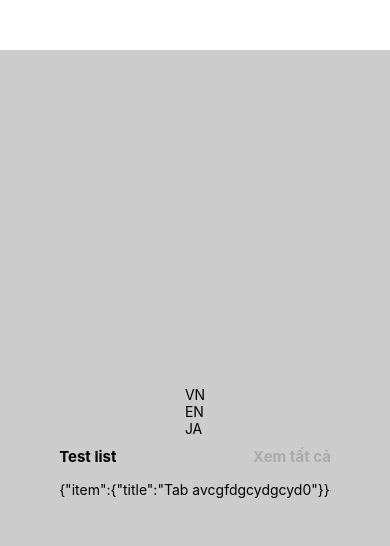
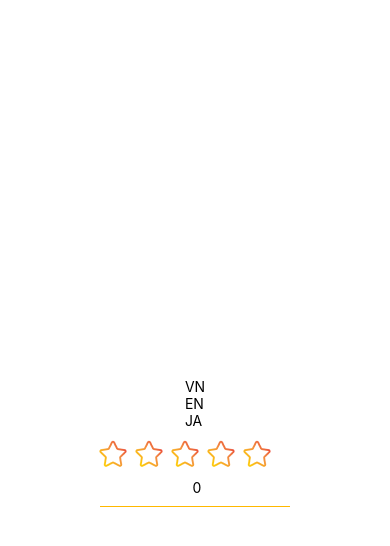
Before and after one commit to langgomxike/app.langgomedu, a React Native app: screen / in a window 390 px wide. Shown: the top 546 px of the page. Built offline with nearby package versions, Linux system fonts and the light colour scheme.

Commit message:
create H Line, Rating component, just create Calendar component file, create ColorConfig

```diff
--- a/App.tsx
+++ b/App.tsx
@@ -11,12 +11,16 @@ import {
   LanguageType,
 } from "./src/configs/LanguageConfig";
 
+//
+import Rating from "./src/views/components/Rating";
+import HLine, {HLineType} from "./src/views/components/HLine";
+
 export default function App() {
   const tabs: Array<TabItem> = [];
 
   for (let i = 0; i < 2; i++) {
     const element: TabItem = {
-      title: "Tab avcgfdgcydgcyd" + i,
+      title: "Tab heloo" + i,
       view: () => <Text>{i}</Text>,
     };
 
@@ -27,6 +31,7 @@ export default function App() {
 
   // states
   const [language, setLanguage] = useState<LanguageType>(languages.VN);
+  const [rating, setRating] = useState(0);
 
   //handlers
   const setLanguageContext = useCallback((language: Languages) => {
@@ -45,6 +50,11 @@ export default function App() {
     }
   }, []);
 
+  const handleRatingChange = (newRating : number) =>{
+    setRating(newRating)
+  }
+
+  //Return View
   return (
     <LanguageContext.Provider
       value={{ language: language, setLanguage: setLanguageContext }}
@@ -56,15 +66,19 @@ export default function App() {
           <Text onPress={() => setLanguageContext(Languages.JA)}>JA</Text>
         </View>
 
-        <View>
+        {/* <View>
           <HorizontalList
             title="Test list"
             onViewAll={() => alert("hello")}
             list={tabs}
             ItemView={(item) => <Text>{JSON.stringify(item)}</Text>}
           />
-        </View>
+          </View> */}
+          <Rating onRatingChange={handleRatingChange}/>
+          <Text> {rating}</Text>
+          <HLine type={HLineType.NORMAL} color="#FFB800"/>
       </View>
+
     </LanguageContext.Provider>
   );
 }
@@ -72,7 +86,6 @@ export default function App() {
 const styles = StyleSheet.create({
   container: {
     flex: 1,
-    backgroundColor: "#ccc",
     alignItems: "center",
     justifyContent: "center",
     marginTop: 50,
--- /dev/null
+++ b/src/views/components/Calendar.tsx
@@ -0,0 +1,2 @@
+import React from "react";
+import { View, StyleSheet } from "react-native";
--- /dev/null
+++ b/src/views/components/HLine.tsx
@@ -0,0 +1,87 @@
+import React from "react";
+import { View, StyleSheet } from "react-native";
+
+//define enum for Horizontal Line Style
+export enum HLineType {
+    NORMAL = 'normal',
+    LIGHT = 'light',
+    DASHED = 'dashed',
+    DOTTED = 'dotted',
+
+}
+//define type for HLine
+type HLineProps = {
+    type: HLineType,
+    color?: string,
+    thickness?: number,
+}
+
+
+const HLine = ({ type, color = '#000', thickness = 1 }: HLineProps) => {
+    const lineStyle = getHLineStyle(type, color, thickness);
+    return (
+        <View style={lineStyle}></View>
+    )
+}
+
+const getHLineStyle = (type: HLineType, color: string, thickness: number) => {
+    const style = StyleSheet.create({
+        normal:{
+            borderBottomColor: color,
+            borderBottomWidth: thickness,
+            borderStyle: 'solid',
+            marginVertical: 10,
+            opacity: 1,
+            width: '100%',
+        },
+        light:{
+            borderBottomColor: color,
+            borderBottomWidth: thickness,
+            borderStyle: 'solid',
+            marginVertical: 10,
+            opacity: 0.2,
+            width: '100%',
+        },
+        dashed:{
+            borderBottomColor: color,
+            borderBottomWidth: thickness,
+            borderStyle: 'dashed',
+            marginVertical: 10,
+            opacity: 1,
+            width: '100%',
+        },
+        dotted:{
+            borderBottomColor: color,
+            borderBottomWidth: thickness,
+            borderStyle: 'dotted',
+            marginVertical: 10,
+            opacity: 1,
+            width: '100%',
+        },
+        default:{
+            borderBottomColor: color,
+            borderBottomWidth: thickness,
+            borderStyle: 'solid',
+            marginVertical: 10,
+            opacity: 1,
+            width: '100%',
+        }
+    })
+
+    switch (type) {
+        case HLineType.NORMAL:
+            return style.normal
+        case HLineType.LIGHT:
+            return style.light
+        case HLineType.DASHED:
+            return style.dashed
+        case HLineType.DOTTED:
+            return style.dotted
+        default:
+            return style.default
+    }
+
+
+}
+
+export default HLine;
--- /dev/null
+++ b/src/views/components/Rating.tsx
@@ -0,0 +1,51 @@
+import React, { useState } from "react";
+import { View, StyleSheet, Image, TouchableOpacity } from "react-native";
+
+type ratingProps = {
+    onRatingChange: (rating: number) => void;
+}
+
+const Rating = ({onRatingChange} : ratingProps) => {
+    //define
+    const star = require('../../../assets/ic_star_outline.png');
+    const star_active = require('../../../assets/ic_star.png');
+    const maxStar: number = 5;
+    const starArray: Array<any> = [];
+
+    const [activeStars, setActiveStars] = useState(0);
+
+    const handleStarClick = (index: number) => {
+        var stars :number = activeStars === (index + 1) ? 0 : (index + 1)
+        setActiveStars(stars)
+        onRatingChange(stars);
+    }
+
+
+    return (
+        <View style={styles.container} >
+            {/* {starArray} */}
+            {Array.from({ length: maxStar }).map((_, index) => (
+                <TouchableOpacity key={index} onPress={() => handleStarClick(index)}>
+                    <Image source={index < activeStars ? star_active : star} style={styles.star} />
+                </TouchableOpacity>
+            ))}
+        </View>
+    )
+}
+
+const styles = StyleSheet.create({
+    container: {
+        width: 200,
+        height: 50,
+        flexDirection: "row",
+        alignItems: "center"
+    },
+    star: {
+        marginLeft: 3,
+        marginRight: 3,
+        width: 30,
+        height: 30,
+    }
+})
+
+export default Rating;
```
Also changed, not shown: src/configs/ColorConfig.ts (added, +31 -0 lines), assets/ic_star.png (added), assets/ic_star_outline.png (added).
